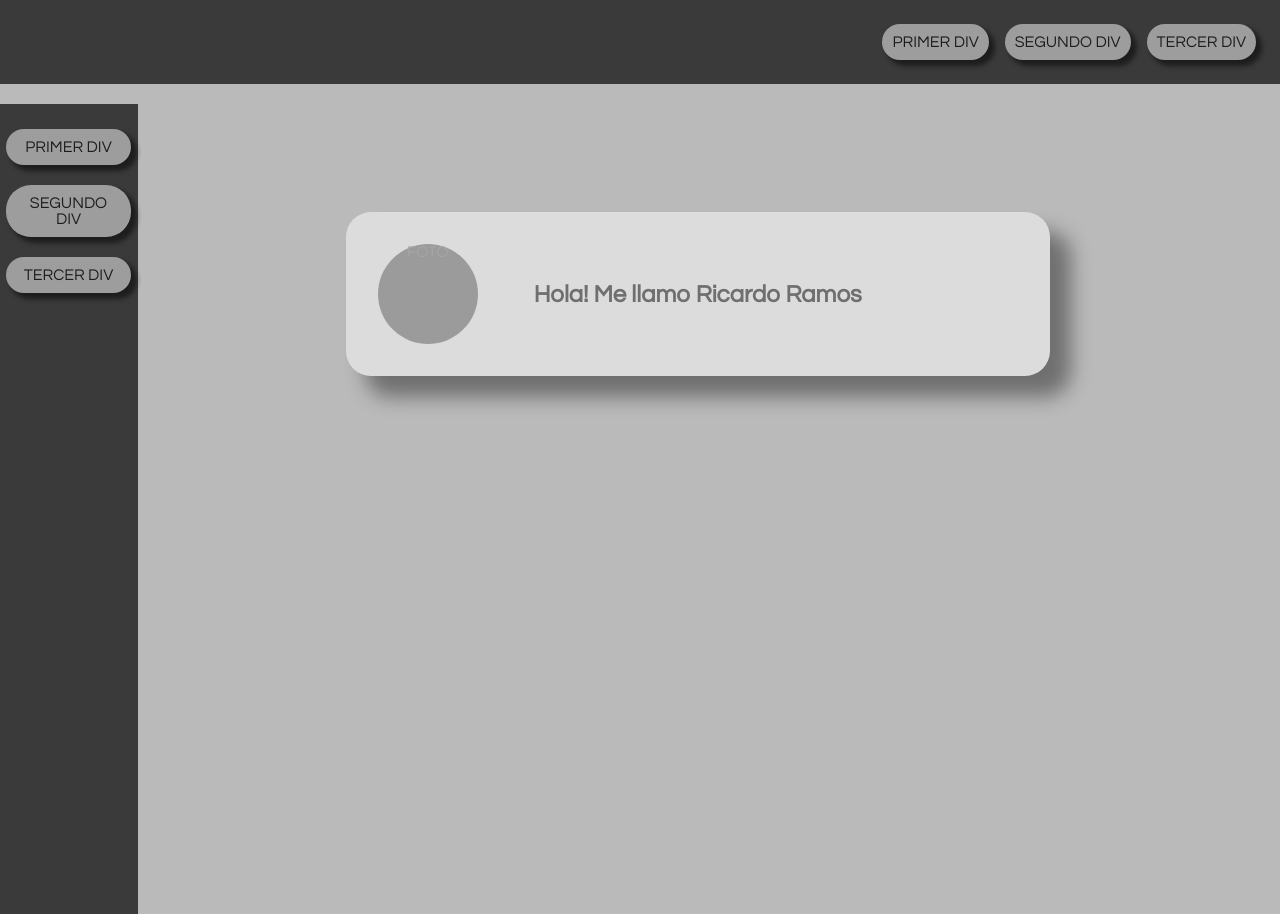
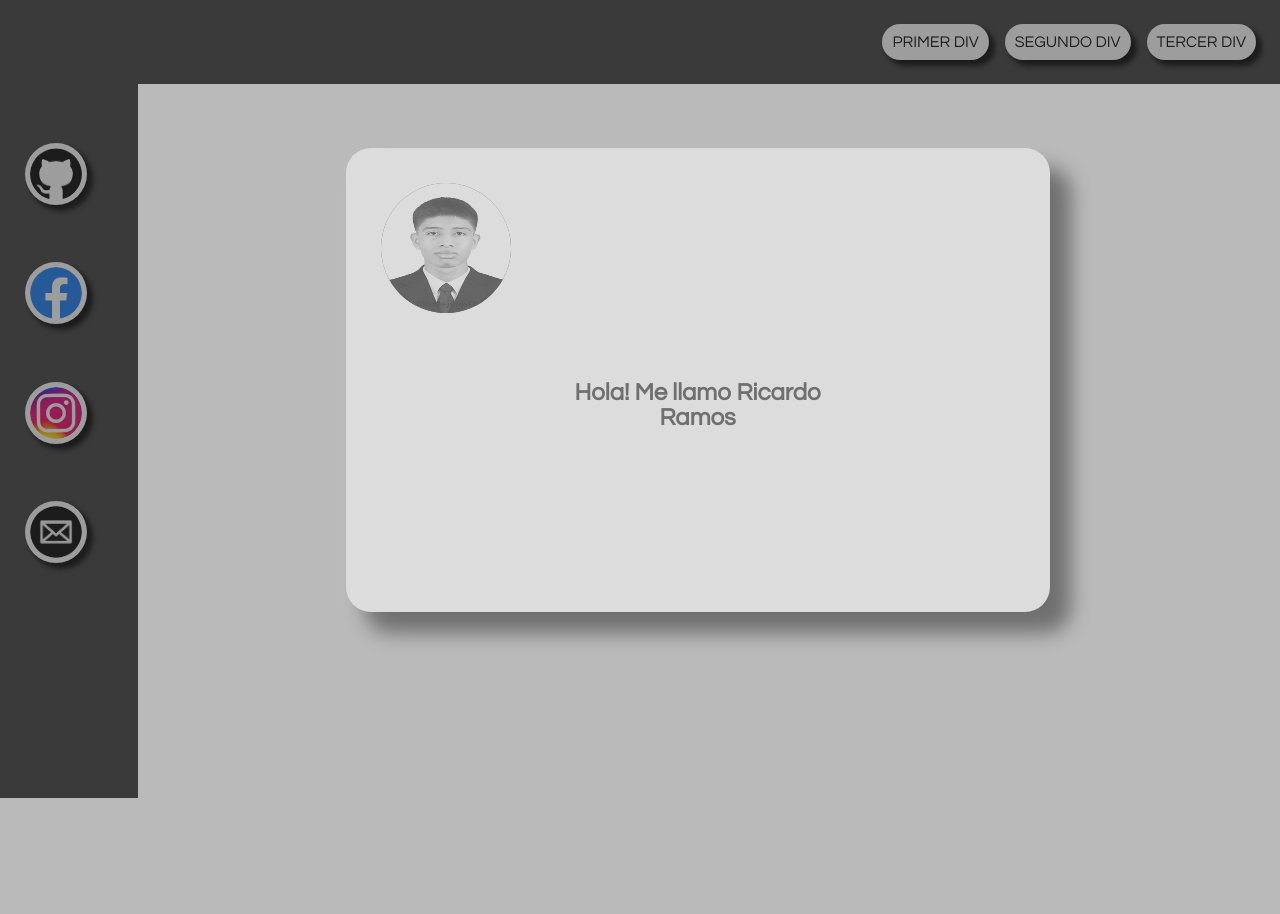
Before and after one commit to rixr/personaL_webPage.github.io, a website: page index.html in a window 1280 px wide. After the commit the page ends 800 px from the top, so only its background shows below. Drawn offline with Linux system fonts and the light colour scheme.

Commit message:
Se agrego la carpeta 'src/img/' en donde se encuentran los recursos de imagenes. Se agregaron los logos, links y foto personal al sitio web.

```diff
--- a/index.html
+++ b/index.html
@@ -2,33 +2,54 @@
 <html>
 <head>
 	<title>RRC</title>
-	<meta name="viewport" content="width=device-width, initial-scale=1.0">
+	<meta name="viewport" content="width=device-width,initial-scale=1,maximum-scale=1,user-scalable=no">
+	<meta http-equiv="X-UA-Compatible" content="IE=edge,chrome=1">
+	<meta name="HandheldFriendly" content="true">
 	<link rel="stylesheet" href="src/css/styles.css">
 </head>
 
 <body>
 	<script src="src/js/index.js"></script>
 
+	<div class="bar-side">
+		<div class="bar-side_box">
+			<a href="https://github.com/rixr" target="_blank">
+				<img class="bar-side_logo" src="src/img/gitHub_logo.png" alt="GitHub">
+			</a>
+		</div>
 
+		<div class="bar-side_box">
+			<a href="https://www.facebook.com/Rixrr" target="_blank">
+				<img class="bar-side_logo" src="src/img/facebook_logo.png" alt="Facebook">
+			</a>
+		</div>
 
-	<div class="bar-side">
-		<div class="bar-side_box">PRIMER DIV</div>
-		<div class="bar-side_box">SEGUNDO DIV</div>
-		<div class="bar-side_box">TERCER DIV</div>
+		<div class="bar-side_box">
+			<a href="https://www.instagram.com/rixx.exe/?hl=es" target="_blank">
+				<img class="bar-side_logo" src="src/img/instagram_logo.png" alt="Instagram">
+			</a>
+		</div>
+
+		<div class="bar-side_box">
+			<a href="mailto: ricardoramos002@hotmail.com">
+				<img class="bar-side_logo" src="src/img/mail_logo.png" alt="Mail" >
+			</a>
+		</div>
 	</div>
 
 	<div class="header">
 		<div class="header_box">PRIMER DIV</div>
 		<div class="header_box">SEGUNDO DIV</div>
 		<div class="header_box">TERCER DIV</div>
-
 	</div>
 
 	<div class="content">
 		<section class="home">
-			<div class="my_photo">FOTO</div>
+			<div>
+				<img class="my_photo" src="src/img/0318120161.jpg" alt="Italian Trulli">
+			</div>
 			<div class="child">
-			<h1>Hola! Me llamo Ricardo Ramos</h1>
+				<h1>Hola! Me llamo Ricardo Ramos</h1>
 			</div>
 		</section>
 	</div>
--- a/src/css/styles.css
+++ b/src/css/styles.css
@@ -6,11 +6,41 @@
 }
 html{
 		background-color: #BABABA;
+		font-size:100%;
+}
 
+h1{
+	text-align: center;
+	position: absolute;
 }
-body{
-	background-color: #white;
 
+.home{
+	background: #FFFFFF;
+	color: #262626;
+	opacity: 0.5;
+	height: 50%;
+	width: 50%;
+	min-width: 250px;
+	padding: 2em;
+	display: flex;
+	flex-wrap: wrap;
+	border-radius: 25px;
+	box-shadow: 20px 20px 20px 1px;
+	text-align: center;
+}
+
+section.home{
+	position: absolute;
+	margin: 5% 40% 0 27%;
+}
+
+.child{
+	flex:1;
+	min-width: 250px;
+	position: absolute;
+	top: 50%;
+	left: 50%;
+	transform: translate(-50%, -50%);
 }
 
 .header{
@@ -20,15 +50,6 @@ body{
 	margin: auto;
 	display: flex;
 	justify-content: flex-end;
-}
-
-.my_photo{
-	background: #000000;
-	opacity: 0.5;
-	height: 100px;
-	width: 100px;
-	border-radius: 100px;
-	position: relative;
 }
 
 .header_box{
@@ -41,57 +62,43 @@ body{
 	text-align: center;
 }
 
-.bar-side_box {
-	margin: 20px 2px 20px 1px;
-	padding: 10px;
-	vertical-align: middle;
-	background: #FFFFFF;
-	opacity: 0.5;
-	border-radius: 25px;
-	box-shadow: 5px 5px 5px 1px;
-	text-align: center;
+.my_photo{
+	background: #000000;
+	height: 130px;
+	width: 130px;
+	border-radius: 100px;
+	position: relative;
+	margin: 3px;
 }
 
 .bar-side{
 	background-color: #3A3A3B;
 	position: absolute;
-	top: 13%;
+	top: 10%;
 	width: 10%;
-	height:100%;
+	height: 88.5%;
 	padding: 5px;
 }
 
-section.home{
-	position: relative;
-	margin: 10% 40% 0 27%;
+.bar-side_box {
+	margin: 45% 20px 20px 20px;
+	padding: 5px 7px 7px 5px;
+	width: 50px;
+	height: 50px;
+	vertical-align: middle;
+	background: #FFFFFF;
+	opacity: 0.5;
+	border-radius: 100px;
+	box-shadow: 5px 5px 5px 1px;
 }
 
-.home{
-	background: #FFFFFF;
-	color: #262626;
-	opacity: 0.5;
-	height: 50%;
-	width: 50%;
-	min-width: 250px;
-	position: absolute;
-	padding: 2em;
-	margin: inherit;
-	display: flex;
-	flex-wrap: wrap;
-	border-radius: 25px;
-	box-shadow: 20px 20px 20px 1px;
-	text-align: center;
+.bar-side_logo{
+	height: 52px;
+	width: 52px;
+	border-radius: 100px;
+	position: relative;
+	margin: 0px;
 }
-
-.child{
-	flex:1;
-	min-width: 250px;
-	position: absolute;
-	top: 50%;
-	left: 50%;
-	transform: translate(-50%, -50%);
-}
-
 
 
 /*   R E S P O N S I V E */
@@ -111,3 +118,8 @@ section.home{
     width: 100%; /* The width is 100%, when the viewport is 800px or smaller */
   }
 }
+/*
+@media (min-width: 640px) { body {font-size:1rem;} }
+@media (min-width:960px) { body {font-size:1.2rem;} }
+@media (min-width:1100px) { body {font-size:1.5rem;} }
+*/
```
Also changed, not shown: src/img/0318120161.JPG (added), src/img/facebook_logo.png (added), src/img/gitHub_logo.png (added), src/img/instagram_logo.png (added), src/img/mail_logo.png (added).
